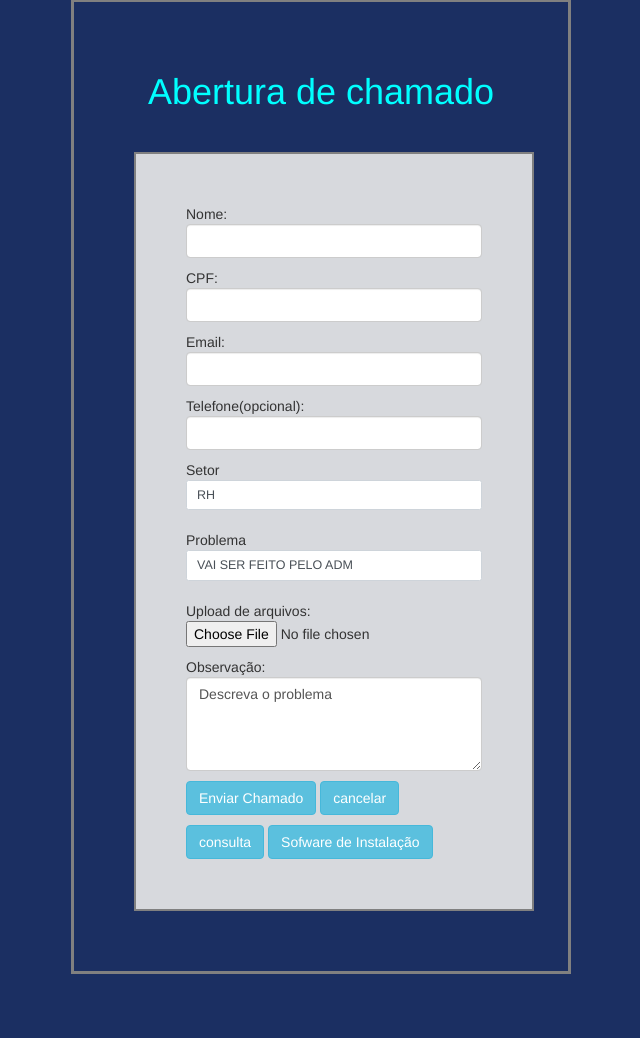
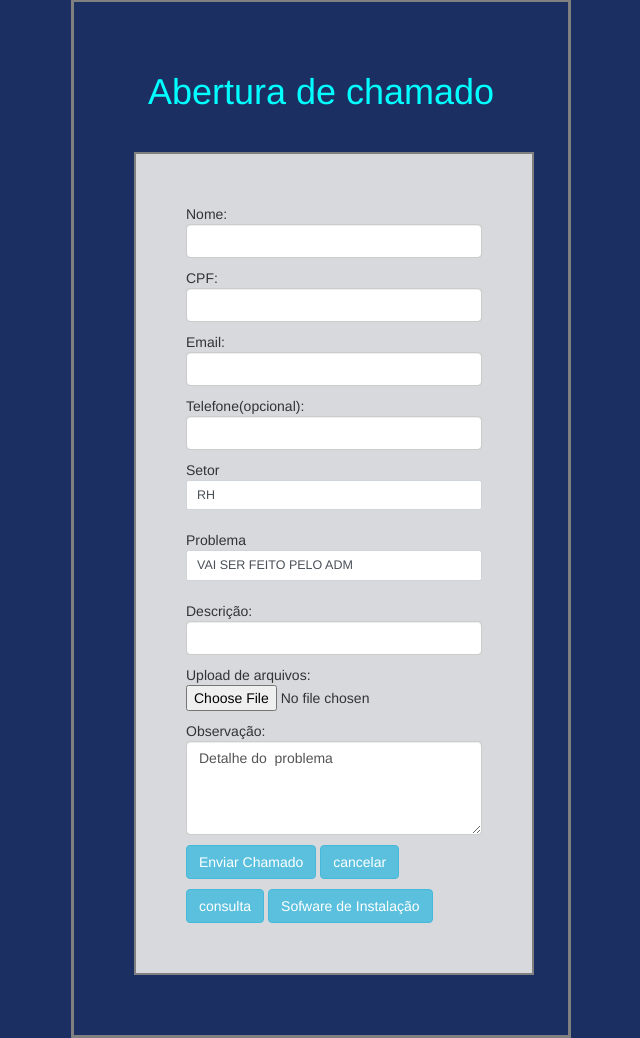
Before and after one commit to Yansb/trabalho-lp3, a PHP site: page / in a window 1280 px wide. Shown: the part 509-1547 px from the top of the page, without its empty margins (319-959 px from the left). Before the commit the page ends 1483 px from the top, so only its background shows below. Run offline with PHP 8.4, Linux system fonts and the light colour scheme.

Commit message:
atualização para usar o controlador

```diff
--- a/View/index.php
+++ b/View/index.php
@@ -57,21 +57,21 @@
                         <!--Enviar email dizendo que foi aberto-->
                         <!--Tem que mandar email toda vez que mudar status do chamado-->
                         <div id="interior">
-                                <form method="POST" action="">
+                                <form method="POST" action="../Controller/ControladorIndex.php">
                                         <p>Nome: <input class="form-control" type="text" id="Nome" value="" name="Nome"
                                                         size="25px" maxlength="100" value=""></p>
 
                                         <p>CPF:<input class="form-control" type="text" id="CPF" name="CPF" size="25px"
                                                         maxlength="11" value=""></p>
 
-                                        <p> Email: <input class="form-control" type="email" id="Email" name="email"
+                                        <p> Email: <input class="form-control" type="email" id="Email" name="Email"
                                                         size="25px" maxlength="100" value=""></p>
 
-                                        <p>Telefone(opcional): <input class="form-control" type="text" name="Telefone"
+                                        <p>Telefone(opcional): <input class="form-control" type="text" id="Telefone" name="Telefone"
                                                         size="25px" maxlength="11"></p>
 
                                         <p>Setor
-                                                <select class="custom-select custom-select-lg mb-3" name="Equipamento"
+                                                <select class="custom-select custom-select-lg mb-3" name="Setor" id="Setor"
                                                         size="0" required> <br>
                                                         <option value="RH">RH</option>
                                                         <option value="TI">TI</option>
@@ -82,7 +82,7 @@
                                                 </select></p>
                                         <p>
                                                 Problema
-                                                <select class="custom-select custom-select-lg mb-3" name="FazerADM"
+                                                <select class="custom-select custom-select-lg mb-3" name="Problema" id="Problema"
                                                         size="0" required>
                                                         <option value="sla">VAI SER FEITO PELO ADM</option>
                                                         <option value="sla">sla</option>
@@ -94,17 +94,20 @@
                                                 </select>
 
                                         </p>
+
+                                        <p>Descrição: <input class="form-control" type="text" id="Descricao" value="" name="Descricao"
+                                                        size="25px" maxlength="100" value=""></p>
                                         <p>
                                                 Upload de arquivos:
                                                 <input type="hidden" name="MAX_FILE_SIZE" value="4194304">
                                                 <!-- tamanho max de 4mb-->
-                                                <input type="file" name="arquivo">
+                                                <input type="file" name="Arquivo" id="Arquivo">
                                         </p>
 
                                         <p>
                                                 Observação:
-                                                <textarea class="form-control" name="OBS" rows="4" cols="50" size="50px"
-                                                        maxlength="99999" required>Descreva o problema</textarea>
+                                                <textarea class="form-control" name="OBS" id="OBS" rows="4" cols="50" size="50px"
+                                                        maxlength="99999" required>Detalhe do  problema</textarea>
 
                                         </p>
 
@@ -115,11 +118,7 @@
                                                         <input class="btn btn-info" type="reset" value="cancelar">
                                                 </div>
                                         </p>
-
-
-
-
-
+                                        <input type="hidden" name="acao" id="acao" value="NovoChamado">
                                 </form>
                                 <div>
                                         <a href="usuario.php"><button class="btn btn-info"
```
